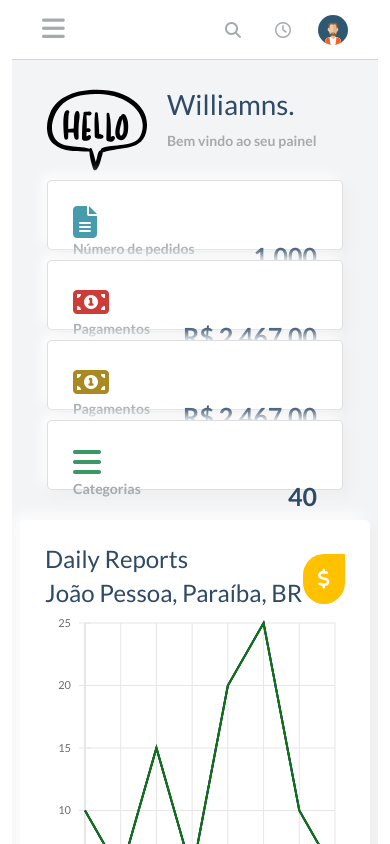
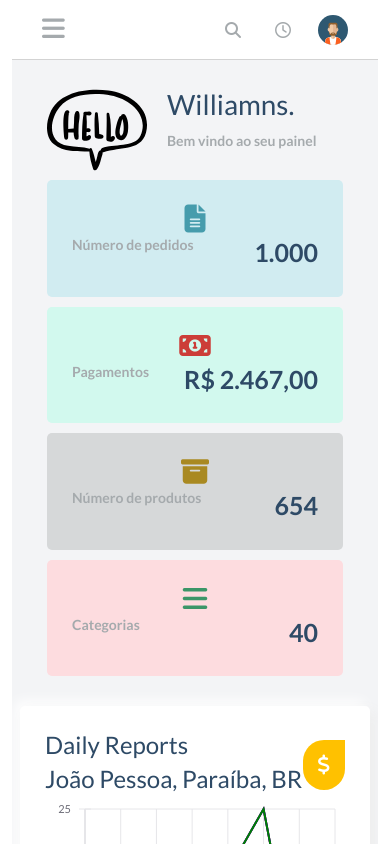
Before and after one commit to williamnstolb/dashboardInReact, a React (Create React App) app in the folder dashboard/: page / in a window 390 px wide. Built offline with nearby package versions, Linux system fonts and the light colour scheme.

Commit message:
Responsividade main resolvido

```diff
--- a/dashboard/src/App.css
+++ b/dashboard/src/App.css
@@ -1,4 +1,4 @@
-/* .App {
+.App {
   text-align: center;
 }
 
@@ -35,4 +35,4 @@
   to {
     transform: rotate(360deg);
   }
-} */
+}
--- a/dashboard/src/App.js
+++ b/dashboard/src/App.js
@@ -1,5 +1,5 @@
 import { useState } from 'react';
-// import './App.css';
+import './App.css';
 import Sidebar from './components/sidebar/Sidebar';
 import Navbar from './components/navbar/Navbar';
 import Main from './components/main/Main';
--- a/dashboard/src/components/main/Main.css
+++ b/dashboard/src/components/main/Main.css
@@ -131,9 +131,6 @@ main {
   color: #fff;
   background: #39447a;
   border-radius: 200px 0 200px 200px;
-  /* -moz-border-radiuns: 200px 0 200px 200px;
-  -webkit-border-radius: 200px 0 200px 200px; */
-  border: 0 solid #000000;
   padding: 15px;
 }
 
--- a/dashboard/src/components/main/Main.js
+++ b/dashboard/src/components/main/Main.js
@@ -14,28 +14,28 @@ const Main = () => {
           </div>
         </div>
         <div className="main-cards">
-          <div className="card">
+          <div className="card1">
             <i className="fa fa-file-text fa-2x text-lightblue"></i>
             <div className="card-inner">
               <p className="text-primary-p">Número de pedidos</p>
               <span className="font-bold text-title">1.000</span>
             </div>
           </div>
-          <div className="card">
+          <div className="card2">
             <i className="fa fa-money fa-2x text-red"></i>
               <div className="card-inner">
                 <p className="text-primary-p">Pagamentos</p>
                 <span className="font-bold text-title">R$ 2.467,00</span>
               </div>
           </div>
-          <div className="card">
-            <i className="fa fa-money fa-2x text-yellow"></i>
+          <div className="card3">
+            <i className="fa fa-archive fa-2x text-yellow"></i>
               <div className="card-inner">
-                <p className="text-primary-p">Pagamentos</p>
-                <span className="font-bold text-title">R$ 2.467,00</span>
+                <p className="text-primary-p">Número de produtos</p>
+                <span className="font-bold text-title">654</span>
               </div>
           </div>
-          <div className="card">
+          <div className="card4">
             <i className="fa fa-bars fa-2x text-green"></i>
               <div className="card-inner">
                 <p className="text-primary-p">Categorias</p>
```
